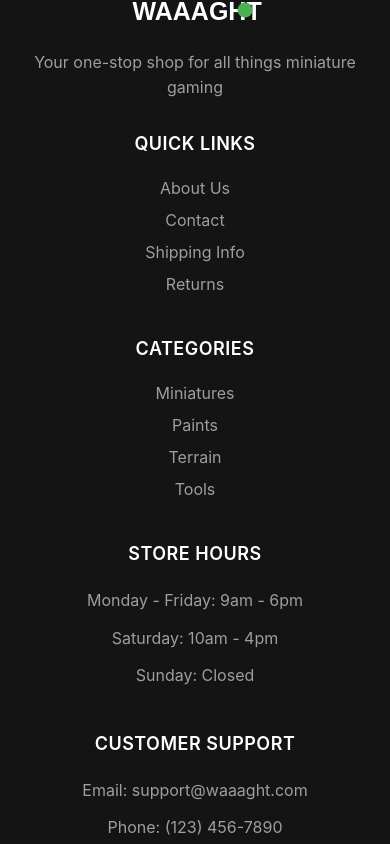
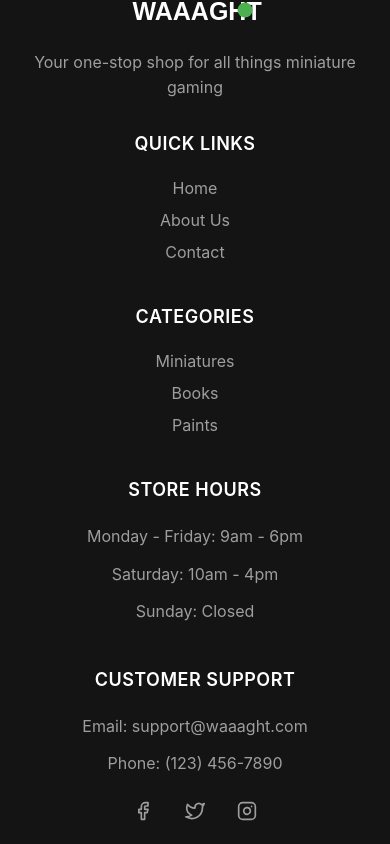
Before and after one commit to JakubSieron/Waaaagh, a React (Vite) app: page /aboutus in a window 390 px wide. Shown: the part 1080-1924 px from the top of the page. Built offline with nearby package versions, Linux system fonts and the light colour scheme.

Commit message:
proper footer links and delee unused components

```diff
--- a/src/shared/components/Footer/Footer.module.scss
+++ /dev/null
@@ -1,66 +0,0 @@
-.footer {
-  background-color: #333;
-  color: white;
-  padding: 3rem 0;
-  margin-top: auto;
-}
-
-.container {
-  max-width: 1200px;
-  margin: 0 auto;
-  padding: 0 1rem;
-  display: grid;
-  grid-template-columns: repeat(auto-fit, minmax(250px, 1fr));
-  gap: 2rem;
-}
-
-.section {
-  h3 {
-    font-size: 1.25rem;
-    margin-bottom: 1rem;
-    color: #fff;
-  }
-
-  ul {
-    list-style: none;
-    padding: 0;
-    margin: 0;
-
-    li {
-      margin-bottom: 0.5rem;
-
-      a {
-        color: #ccc;
-        text-decoration: none;
-        transition: color 0.2s;
-
-        &:hover {
-          color: #fff;
-        }
-      }
-    }
-  }
-}
-
-.copyright {
-  text-align: center;
-  margin-top: 2rem;
-  padding-top: 2rem;
-  border-top: 1px solid rgba(255, 255, 255, 0.1);
-
-  p {
-    color: #ccc;
-    font-size: 0.875rem;
-  }
-}
-
-@media (max-width: 768px) {
-  .footer {
-    padding: 2rem 0;
-  }
-
-  .container {
-    grid-template-columns: 1fr;
-    gap: 1.5rem;
-  }
-}
--- a/src/widgets/Footer/Footer.tsx
+++ b/src/widgets/Footer/Footer.tsx
@@ -16,18 +16,16 @@ export const Footer: React.FC = () => {
         <div className={styles['footer-links']}>
           <div className={styles['footer-column']}>
             <h3>Quick Links</h3>
-            <Link to="/about">About Us</Link>
+            <Link to="/">Home</Link>
+            <Link to="/aboutus">About Us</Link>
             <Link to="/contact">Contact</Link>
-            <Link to="/shipping">Shipping Info</Link>
-            <Link to="/returns">Returns</Link>
           </div>
 
           <div className={styles['footer-column']}>
             <h3>Categories</h3>
-            <Link to="/category/miniatures">Miniatures</Link>
-            <Link to="/category/paints">Paints</Link>
-            <Link to="/category/terrain">Terrain</Link>
-            <Link to="/category/tools">Tools</Link>
+            <Link to="/miniatures">Miniatures</Link>
+            <Link to="/books">Books</Link>
+            <Link to="/paintsandtools">Paints</Link>
           </div>
 
           <div className={styles['footer-column']}>
@@ -42,9 +40,15 @@ export const Footer: React.FC = () => {
             <p>Email: support@waaaght.com</p>
             <p>Phone: (123) 456-7890</p>
             <div className={styles['footer-social']}>
-              <a href="#" aria-label="Facebook"><FiFacebook /></a>
-              <a href="#" aria-label="Twitter"><FiTwitter /></a>
-              <a href="#" aria-label="Instagram"><FiInstagram /></a>
+              <a href="#" aria-label="Facebook">
+                <FiFacebook />
+              </a>
+              <a href="#" aria-label="Twitter">
+                <FiTwitter />
+              </a>
+              <a href="#" aria-label="Instagram">
+                <FiInstagram />
+              </a>
             </div>
           </div>
         </div>
```
Also changed, not shown: src/shared/components/Footer/Footer.tsx (deleted, +0 -51 lines).
